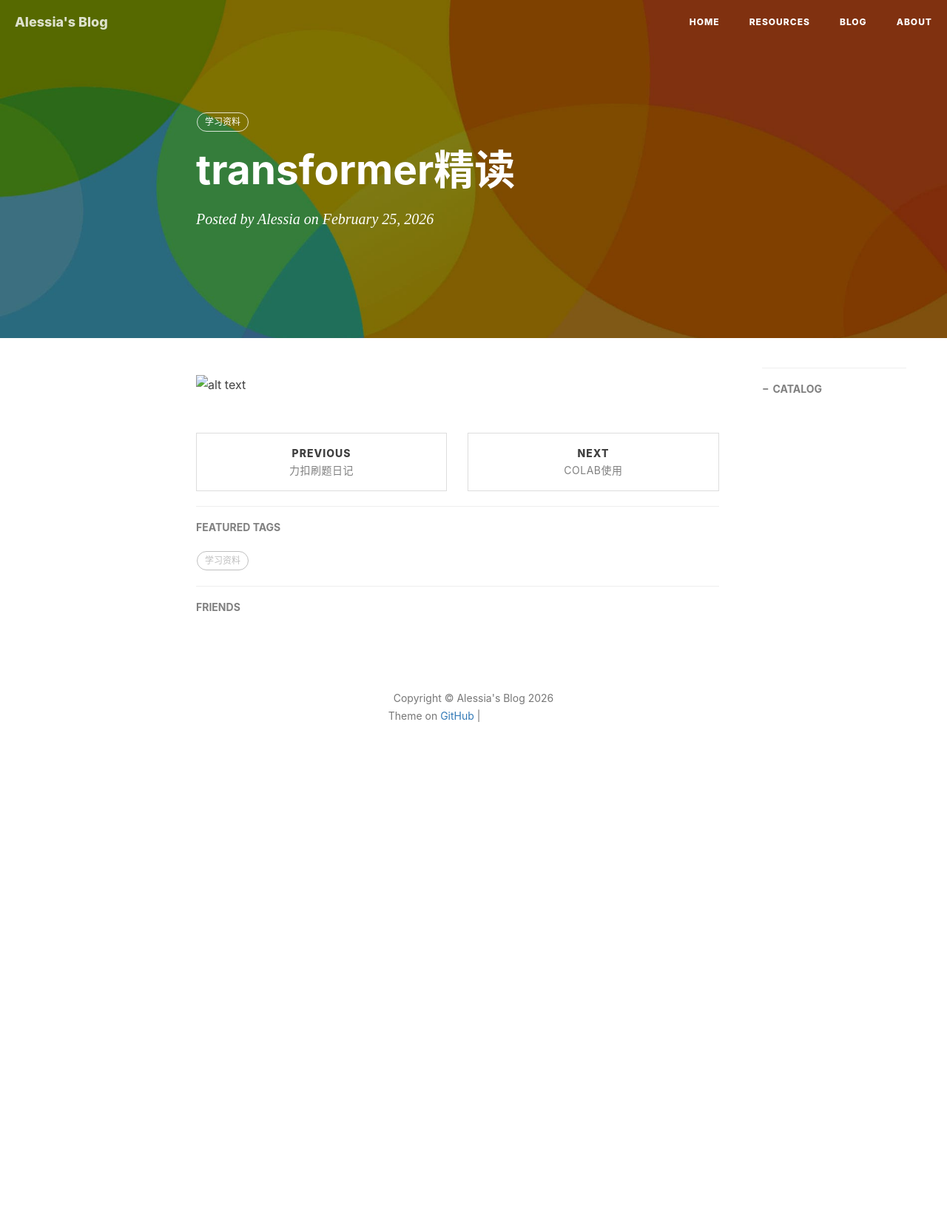
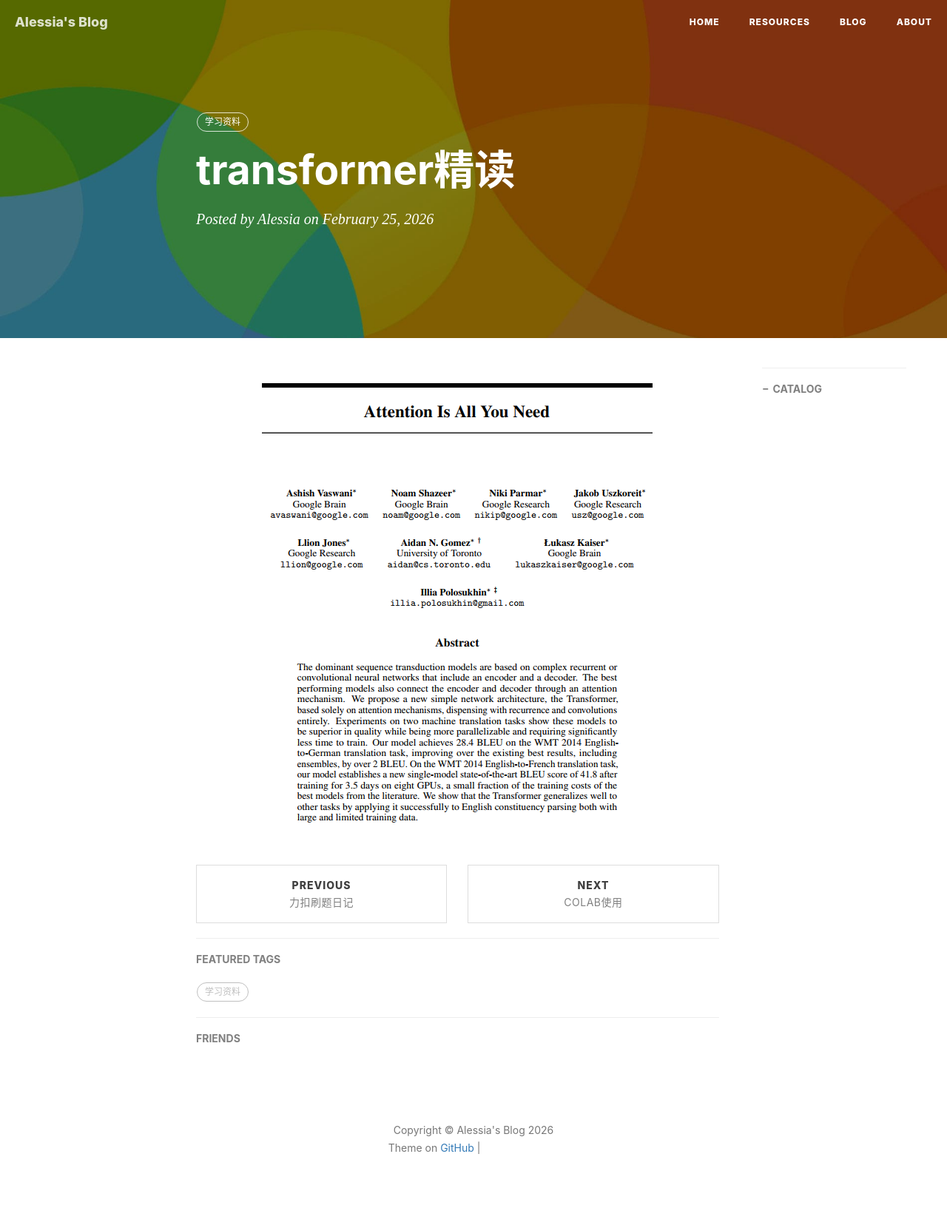
Before and after one commit to LIU-Alessia/LIU-Alessia.github.io, a Jekyll site: the page built from _posts/2026-02-25-transformer精读.md, in a window 1280 px wide. Shown: the whole page at 74% size. Built offline with Jekyll 4.4.1, drawn with Linux system fonts in a browser that asks for light colours; nearby versions of some CDN libraries; comment, search, counter and statistics services are not loaded; before the commit the page ends 1072 px from its top, so only the background shows below that; grey boxes are pictures that could not be loaded.

Commit message:
Attention_paper_title

```diff
--- a/_posts/2026-02-25-transformer精读.md
+++ b/_posts/2026-02-25-transformer精读.md
@@ -10,4 +10,4 @@ tags:
     - 学习资料
 ---
 
-![alt text](/img-post/transformer/Attention_paper_title.png)
+![alt text](/img-post/attentionPaper/Attention_paper_title.png)
```
